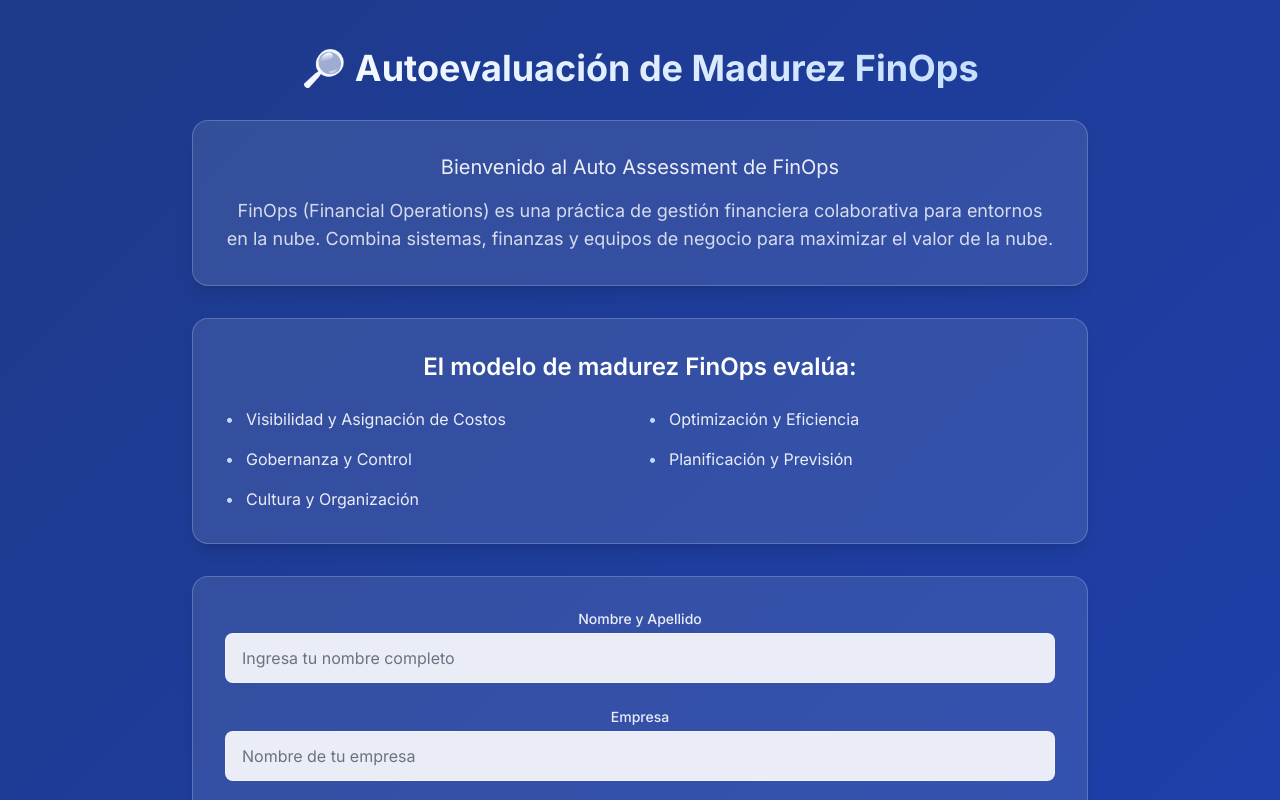
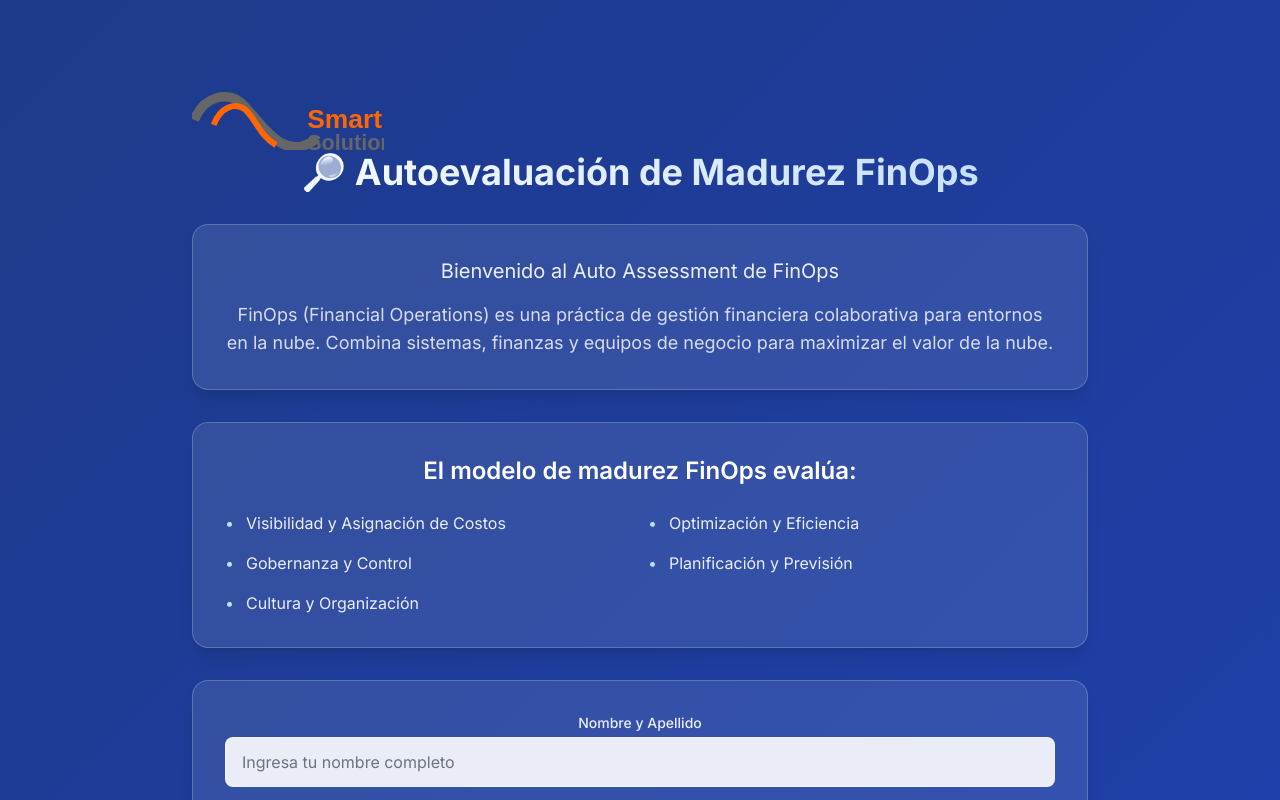
Before and after one commit to guillermodep/finopsevaluation, a Next.js app: page / in a window 1280 px wide. Shown: the top 800 px of the page. Built offline with nearby package versions, Linux system fonts and the light colour scheme.

Commit message:
Añadir logo de Smart Solutions en la esquina superior izquierda

```diff
--- a/src/app/page.tsx
+++ b/src/app/page.tsx
@@ -7,6 +7,7 @@ import RegistrationForm from '@/components/RegistrationForm';
 import CategoryAssessment from '@/components/CategoryAssessment';
 import AssessmentSummary from '@/components/AssessmentSummary';
 import { storeUserData, storeResult } from '@/store/assessmentStore';
+import Image from 'next/image';
 
 export default function Home() {
   const [mounted, setMounted] = useState(false);
@@ -78,9 +79,20 @@ export default function Home() {
   }
 
   return (
-    <div className="min-h-screen py-12 px-4 sm:px-6 lg:px-8">
-      <div className="max-w-4xl mx-auto">
-        <div className="text-center animate-fade-in">
+    <div className="min-h-screen py-6 px-4 sm:px-6 lg:px-8">
+      <div className="max-w-4xl mx-auto relative">
+        {/* Logo en la esquina superior izquierda */}
+        <div className="absolute left-0 top-0 -translate-x-1/2 -translate-y-1/2 md:translate-x-0 md:translate-y-0 md:left-0 md:top-0 z-10">
+          <div className="w-32 h-32 md:w-48 md:h-48 relative flex items-center justify-center">
+            <img
+              src="/images/smart-solutions-logo.svg"
+              alt="Smart Solutions Logo"
+              className="w-full h-full object-contain"
+            />
+          </div>
+        </div>
+
+        <div className="text-center animate-fade-in pt-16 md:pt-32">
           <h1 className="text-4xl font-bold mb-8 title-gradient">
             🔎 Autoevaluación de Madurez FinOps
           </h1>
```
Also changed, not shown: public/images/smart-solutions-logo.svg (added).
